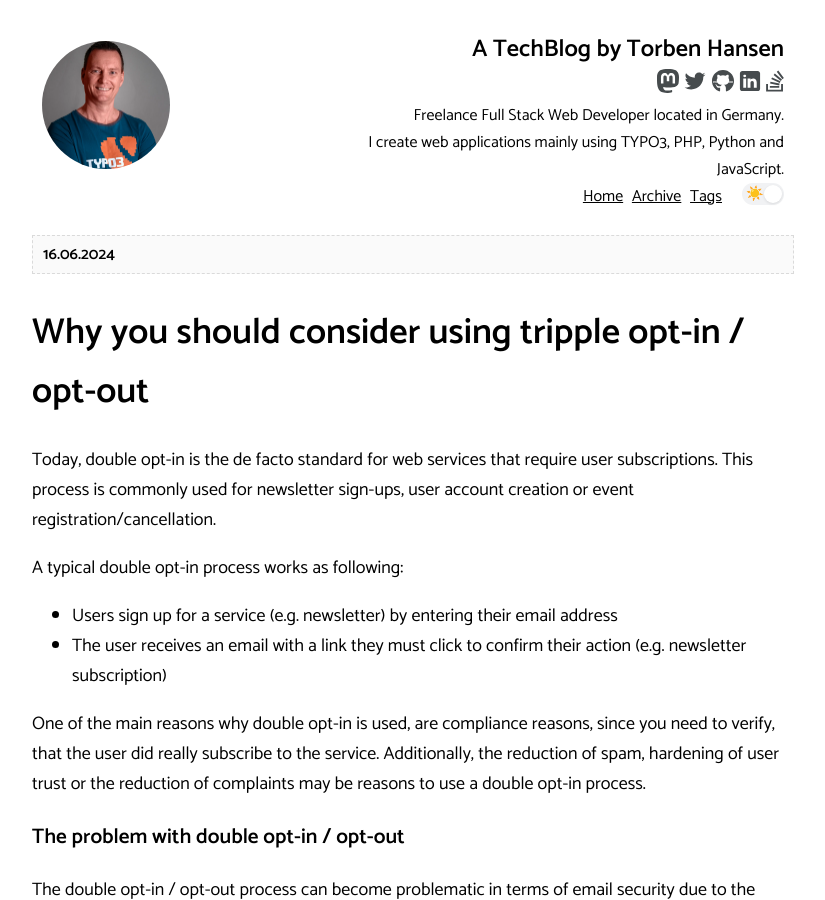
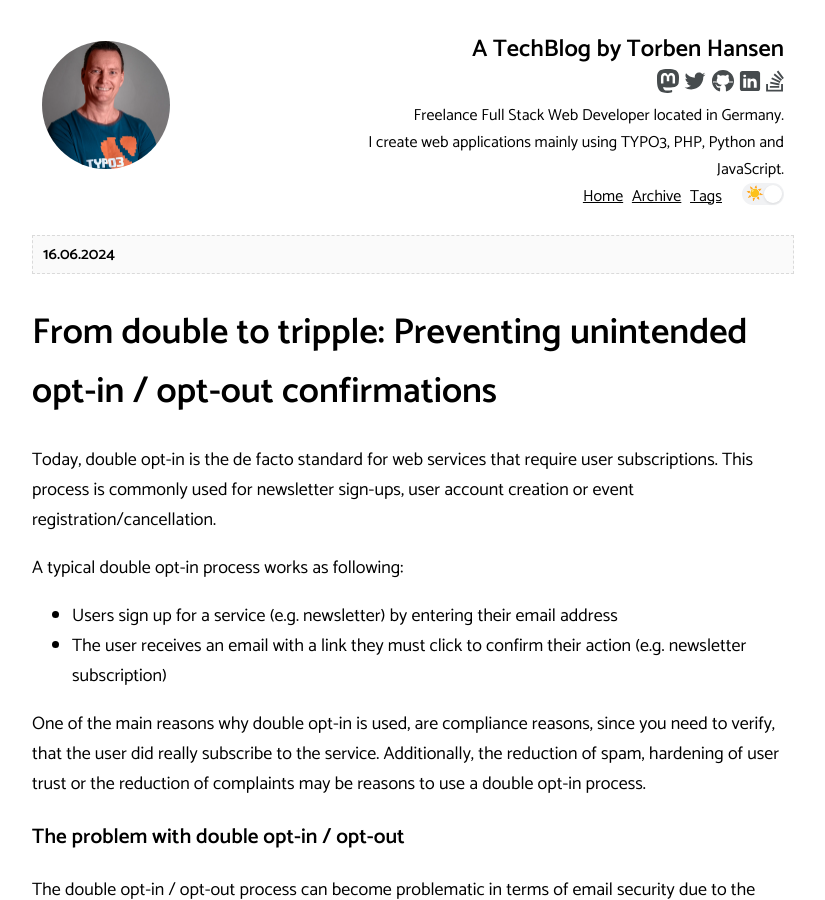
Before and after one commit to derhansen/derhansen.github.io, a Jekyll site: the page built from _posts/2024-06-16-from-double-to-triple-preventing-unintended-opt-in-opt-out-confirmations.md, in a window 1280 px wide and 900 px high. Shown: the whole window, without its empty margins (227-1052 px from the left). Built offline with Jekyll 4.4.1, drawn with Linux system fonts in a browser that asks for light colours; comment, search, counter and statistics services are not loaded.

Commit message:
Renamed blogpost title

```diff
--- a/_posts/2024-06-16-why-you-should-consider-using-tripple-opt-in-out.md
+++ b/_posts/2024-06-16-from-double-to-triple-preventing-unintended-opt-in-opt-out-confirmations.md
@@ -1,6 +1,6 @@
 ---
 layout: post
-title: 'Why you should consider using tripple opt-in / opt-out'
+title: 'From double to tripple: Preventing unintended opt-in / opt-out confirmations'
 date: '2024-06-16T13:10:00.000+02:00'
 author: Torben Hansen
 tags:
@@ -10,8 +10,8 @@ tags:
 - tripple opt-in
 - tripple opt-out
 - email security
-modified_time: '2024-06-16T13:10:00.000+02:00'
-permalink: /2024/06/2024-06-16-why-you-should-consider-using-tripple-opt-in-out.html
+modified_time: '2024-06-16T18:19:00.000+02:00'
+permalink: /2024/06/2024-06-16-from-double-to-triple-preventing-unintended-opt-in-opt-out-confirmations.html
 ---
 
 Today, double opt-in is the de facto standard for web services that require user subscriptions. This process is
```
